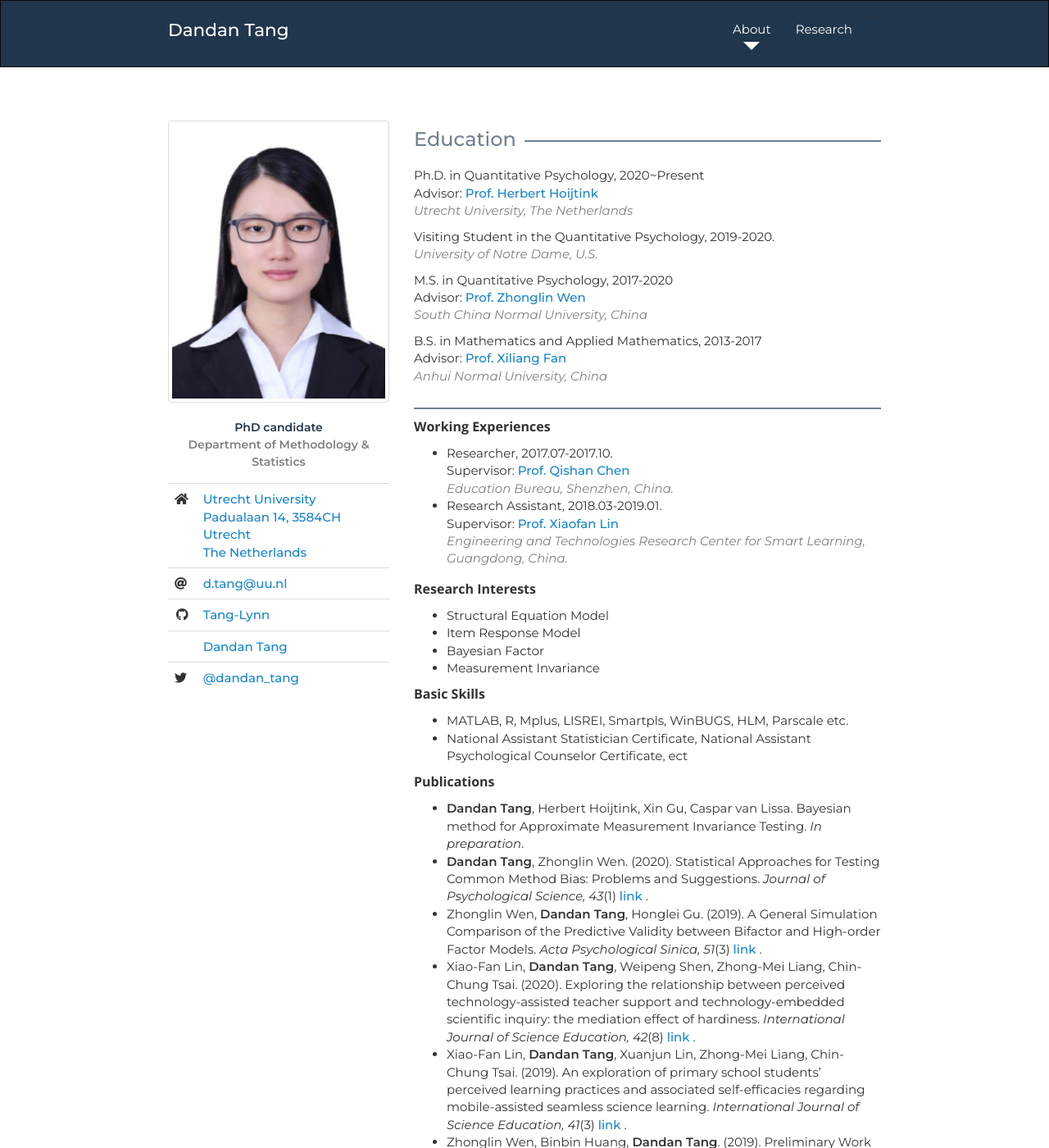
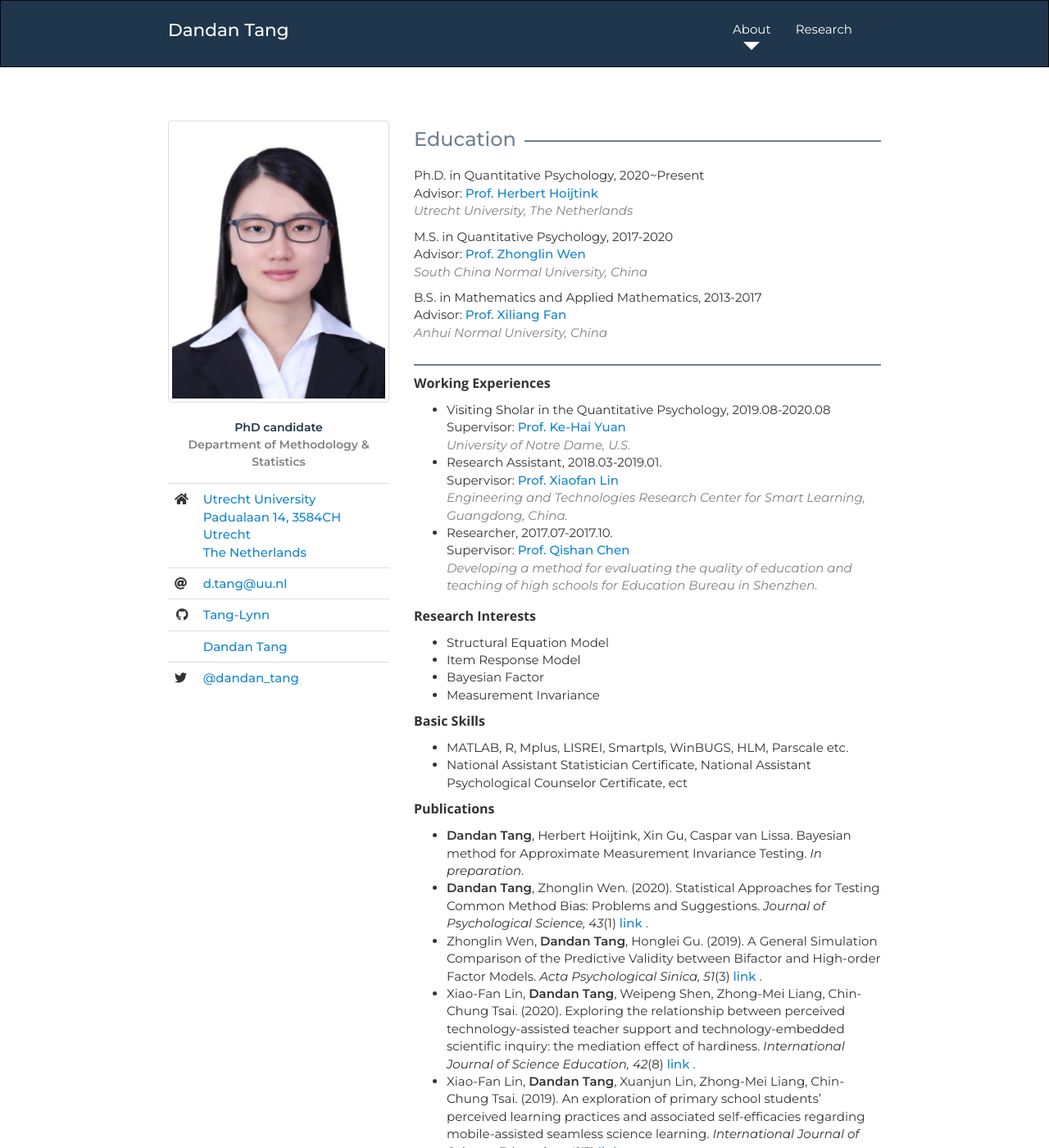
Before and after one commit to Tang-Lynn/tang-lynn.github.io, a Jekyll site: the page index.html, which Jekyll copies as it is, in a window 1280 px wide and 1400 px high. Shown: the whole window at 82% size. Built offline with Jekyll 4.4.1, drawn with Linux system fonts in a browser that asks for light colours; nearby versions of some CDN libraries; a style sheet for code colours, icons or effects is not loaded; some of the changed text lies outside the part shown.

Commit message:
Update index.html

```diff
--- a/index.html
+++ b/index.html
@@ -110,10 +110,6 @@
            Advisor: <a href="https://www.uu.nl/staff/hhoijtink">Prof. Herbert Hoijtink </a> <br>
           <span class="university"><em>Utrecht University, The Netherlands</em></span>
           </li>
-	 <li>
-            Visiting Student in the Quantitative Psychology, 2019-2020. <br>
-            <span class="university"><em>University of Notre Dame, U.S.</em></span>
-          </li>
           <li>
             M.S. in Quantitative Psychology, 2017-2020 <br>
             Advisor: <a href="https://psy.scnu.edu.cn/a/20150624/17.html">Prof. Zhonglin Wen </a> <br>
@@ -133,14 +129,19 @@
             <!-- <h5>Published Papers</h5> -->
 
             <ul class="push-down-1">
+		<li>
+            Visiting Sholar in the Quantitative Psychology, 2019.08-2020.08 <br>
+	    Supervisor: <a href="https://psychology.nd.edu/faculty/ke-hai-yuan/">Prof. Ke-Hai Yuan </a> <br>
+            <span class="university"><em>University of Notre Dame, U.S.</em></span>
+            </li>
+		 <li> Research Assistant, 2018.03-2019.01.<br>
+		  Supervisor: <a href="http://site.scnu.edu.cn/a/20220106/1410.html">Prof. Xiaofan Lin </a> <br>
+		  <span class="university"><em> Engineering and Technologies Research Center for Smart Learning, Guangdong, China.</em></span>
+          </li>
                <li> Researcher, 2017.07-2017.10. <br>
 		   Supervisor: <a href="https://psy.scnu.edu.cn/a/20150624/54.html">Prof. Qishan Chen </a> <br>
-		 <span class="university"><em> Education Bureau, Shenzhen, China. </em></span>
+		 <span class="university"><em> Developing a method for evaluating the quality of education and teaching of high schools for Education Bureau in Shenzhen. </em></span>
 	       </li>
-               <li> Research Assistant, 2018.03-2019.01.<br>
-		   Supervisor: <a href="http://site.scnu.edu.cn/a/20220106/1410.html">Prof. Xiaofan Lin </a> <br>
-		  <span class="university"><em> Engineering and Technologies Research Center for Smart Learning, Guangdong, China.</em></span>
-          </li>
 	  </ul>
 
 
@@ -185,6 +186,7 @@
 
             <ul class="publications">
                <li>Dandan Tang & Herbert Hoijtink. Bayesian Method for Testing Approximate Longitudinal or Multiple-Group Measurement Invariance with Continuous or Dichotomous Data.</li>
+	       <li>Dandan Tang. A Comparsion of Measurement Invariance Testing.</li>
             </ul>
 
             <b>Presentations</b>
```
